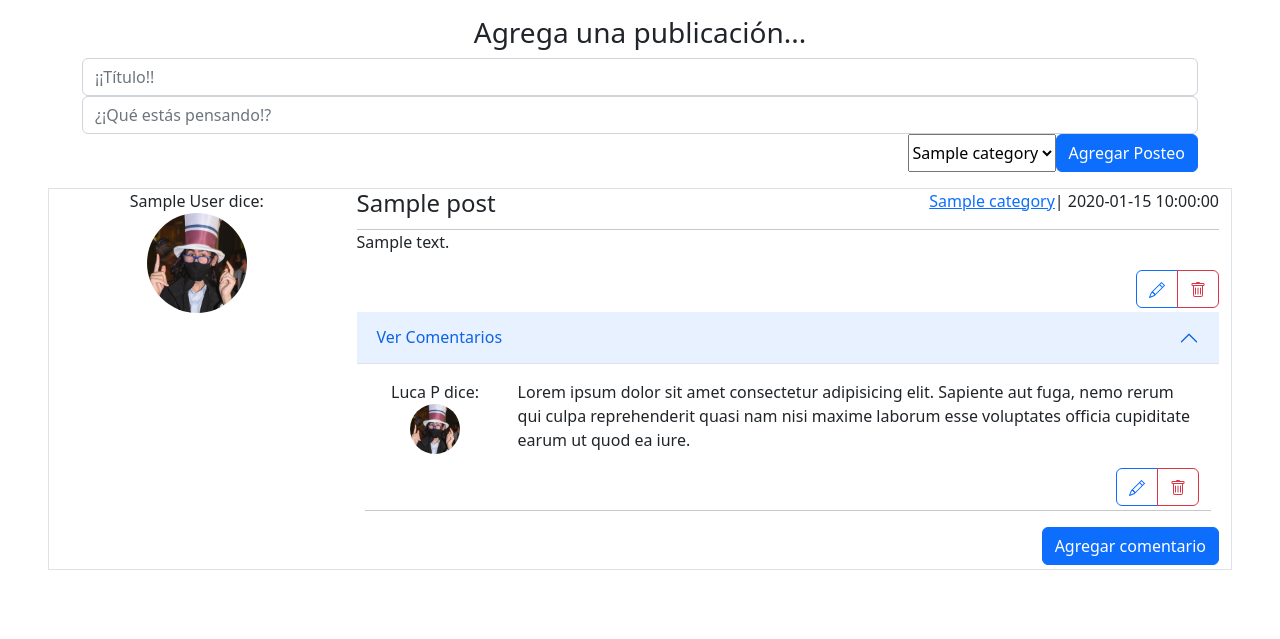
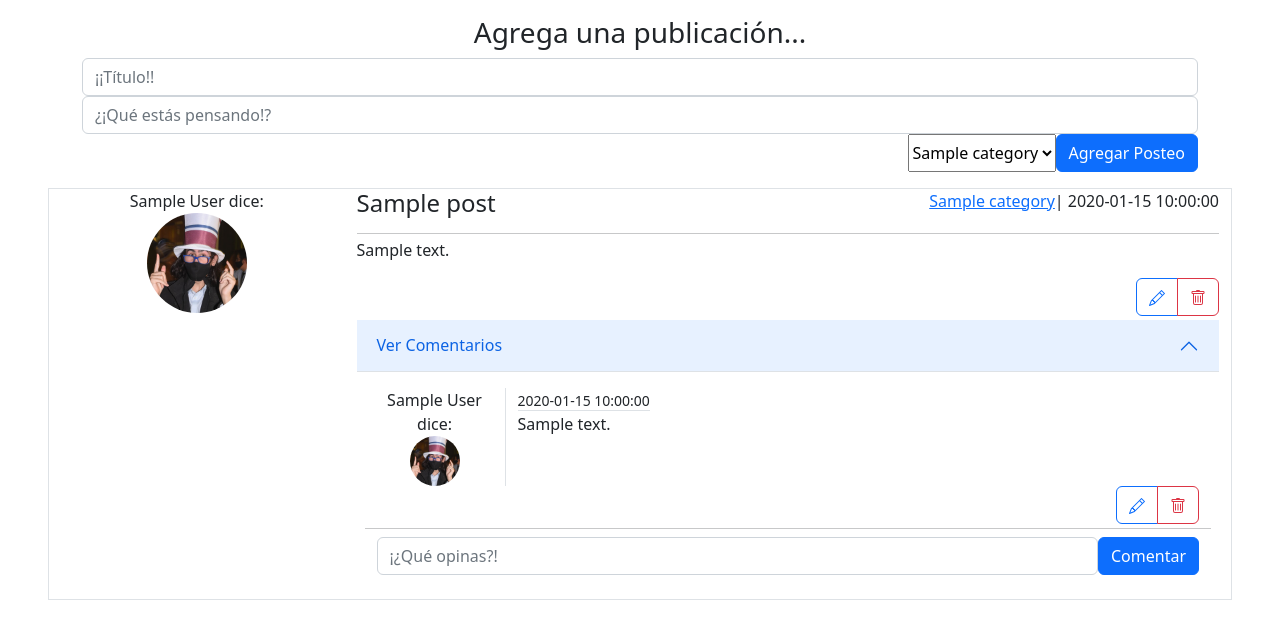
Before and after one commit to FacuLemo/Miniblog-Flask, a Flask app: page / in a window 1280 px wide, after a click on "Ver Comentarios". Shown: the part 56-695 px from the top of the page. Run offline with Flask 3, Linux system fonts and the light colour scheme; tables that the repository leaves empty hold one stand-in row (values such as "Sample post").

Commit message:
new features: add comments, delete both posts and comments; better db

```diff
--- a/app.py
+++ b/app.py
@@ -31,7 +31,7 @@ class User(db.Model):
     password = db.Column(db.String(100), nullable=False)
     active = db.Column(db.Boolean, default=True, nullable=False)
     posts= db.relationship('Post', backref='user')
-    comments= db.relationship('Comment', backref='category')
+    comments= db.relationship('Comment', backref='user')
 
     def __str__(self):
         return f"-User data: {self.nombre}, {self.email}."
@@ -48,6 +48,7 @@ class Post(db.Model):
     user_id = db.Column(db.Integer, ForeignKey("user.id"), nullable=False)
     category_id = db.Column(db.Integer, ForeignKey("category.id"),
                              nullable=True)
+    comments= db.relationship('Comment', backref='post')
 
     def __str__(self):
         return f"-Category: f{self.name}"
@@ -60,6 +61,7 @@ class Comment(db.Model):
                               server_default=func.now())
     time_updated = db.Column(DateTime(timezone=True), onupdate=func.now())
     user_id = db.Column(db.Integer, ForeignKey("user.id"), nullable=False)
+    post_id = db.Column(db.Integer, ForeignKey("post.id"), nullable=False)
 
     def __str__(self):
         return f"-Comment '{self.content}' by {self.user_id}"
@@ -73,6 +75,7 @@ def inject_paises():
 def Index():
     return render_template('index.html',
                            categories=db.session.query(Category).all(),
+                           comments=db.session.query(Comment).all(),
                            )
 
 @app.route("/add_post", methods=['POST'])
@@ -90,12 +93,29 @@ def AddPost():
 
         return redirect(url_for('Index'))
 
-@app.route("/add_comment", methods=['POST'])
-def AddComment():
+@app.route("/add_comment/<post_id>", methods=['POST'])
+def AddComment(post_id):
     if request.method=='POST':
         content = request.form['content']
-        new_comment=Comment(content=content)
+        post = post_id
+        #obtener el user
+        user=1 #TODO
+        new_comment=Comment(content=content, user_id=user, post_id=post)
         db.session.add(new_comment)
         db.session.commit()
 
         return redirect(url_for('Index'))
+
+@app.route("/delete_post/<id>")
+def deletePost(id):
+    post=Post.query.get(id)
+    db.session.delete(post)
+    db.session.commit()
+    return redirect(url_for('Index'))
+
+@app.route("/delete_comment/<id>")
+def deleteComment(id):
+    comm=Comment.query.get(id)
+    db.session.delete(comm)
+    db.session.commit()
+    return redirect(url_for('Index'))
--- a/templates/index.html
+++ b/templates/index.html
@@ -26,7 +26,8 @@
 <div class=" my-1 mx-5 row border">
   <div class="col-12 col-sm-3 text-center">
     <p class="m-0">{{post.user.name}} dice:</p>
-    <img class="container rounded-circle  w-auto" style="height: 100px;" src="../static/img/luca_ico.jpg" alt="foto de perfil">
+    <img class="container rounded-circle  w-auto" style="height: 100px;" src="../static/img/luca_ico.jpg"
+      alt="foto de perfil">
   </div>
   <div class="col-12 col-sm-9">
     <div class="d-flex flex-wrap">
@@ -37,22 +38,27 @@
       <!-- SI EDITADO, MOSTRAR TIMESTAMP -->
 
     </div>
-    <hr class="m-0">
+    <hr class="my-1">
     <p class="">{{post.content}} </p>
     <!-- BTN para el user -->
     <div class="d-flex justify-content-end mb-1">
       <div class="btn-group" role="group" aria-label="Basic example">
-      <button type="button" class="btn btn-outline-primary">
-        <svg xmlns="http://www.w3.org/2000/svg" width="16" height="16" fill="currentColor" class="bi bi-pencil" viewBox="0 0 16 16">
-          <path d="M12.146.146a.5.5 0 0 1 .708 0l3 3a.5.5 0 0 1 0 .708l-10 10a.5.5 0 0 1-.168.11l-5 2a.5.5 0 0 1-.65-.65l2-5a.5.5 0 0 1 .11-.168l10-10zM11.207 2.5 13.5 4.793 14.793 3.5 12.5 1.207 11.207 2.5zm1.586 3L10.5 3.207 4 9.707V10h.5a.5.5 0 0 1 .5.5v.5h.5a.5.5 0 0 1 .5.5v.5h.293l6.5-6.5zm-9.761 5.175-.106.106-1.528 3.821 3.821-1.528.106-.106A.5.5 0 0 1 5 12.5V12h-.5a.5.5 0 0 1-.5-.5V11h-.5a.5.5 0 0 1-.468-.325z"/>
+        <a role="button" href="#" class="btn btn-outline-primary">
+          <svg xmlns="http://www.w3.org/2000/svg" width="16" height="16" fill="currentColor" class="bi bi-pencil"
+            viewBox="0 0 16 16">
+            <path
+              d="M12.146.146a.5.5 0 0 1 .708 0l3 3a.5.5 0 0 1 0 .708l-10 10a.5.5 0 0 1-.168.11l-5 2a.5.5 0 0 1-.65-.65l2-5a.5.5 0 0 1 .11-.168l10-10zM11.207 2.5 13.5 4.793 14.793 3.5 12.5 1.207 11.207 2.5zm1.586 3L10.5 3.207 4 9.707V10h.5a.5.5 0 0 1 .5.5v.5h.5a.5.5 0 0 1 .5.5v.5h.293l6.5-6.5zm-9.761 5.175-.106.106-1.528 3.821 3.821-1.528.106-.106A.5.5 0 0 1 5 12.5V12h-.5a.5.5 0 0 1-.5-.5V11h-.5a.5.5 0 0 1-.468-.325z" />
           </svg>
-      </button>
-      <button type="button" class="btn btn-outline-danger">
-        <svg xmlns="http://www.w3.org/2000/svg" width="16" height="16" fill="currentColor" class="bi bi-trash" viewBox="0 0 16 16">
-          <path d="M5.5 5.5A.5.5 0 0 1 6 6v6a.5.5 0 0 1-1 0V6a.5.5 0 0 1 .5-.5Zm2.5 0a.5.5 0 0 1 .5.5v6a.5.5 0 0 1-1 0V6a.5.5 0 0 1 .5-.5Zm3 .5a.5.5 0 0 0-1 0v6a.5.5 0 0 0 1 0V6Z"/>
-          <path d="M14.5 3a1 1 0 0 1-1 1H13v9a2 2 0 0 1-2 2H5a2 2 0 0 1-2-2V4h-.5a1 1 0 0 1-1-1V2a1 1 0 0 1 1-1H6a1 1 0 0 1 1-1h2a1 1 0 0 1 1 1h3.5a1 1 0 0 1 1 1v1ZM4.118 4 4 4.059V13a1 1 0 0 0 1 1h6a1 1 0 0 0 1-1V4.059L11.882 4H4.118ZM2.5 3h11V2h-11v1Z"/>
+        </a>
+        <a href="/delete_post/{{post.id}}" class="btn btn-outline-danger">
+          <svg xmlns="http://www.w3.org/2000/svg" width="16" height="16" fill="currentColor" class="bi bi-trash"
+            viewBox="0 0 16 16">
+            <path
+              d="M5.5 5.5A.5.5 0 0 1 6 6v6a.5.5 0 0 1-1 0V6a.5.5 0 0 1 .5-.5Zm2.5 0a.5.5 0 0 1 .5.5v6a.5.5 0 0 1-1 0V6a.5.5 0 0 1 .5-.5Zm3 .5a.5.5 0 0 0-1 0v6a.5.5 0 0 0 1 0V6Z" />
+            <path
+              d="M14.5 3a1 1 0 0 1-1 1H13v9a2 2 0 0 1-2 2H5a2 2 0 0 1-2-2V4h-.5a1 1 0 0 1-1-1V2a1 1 0 0 1 1-1H6a1 1 0 0 1 1-1h2a1 1 0 0 1 1 1h3.5a1 1 0 0 1 1 1v1ZM4.118 4 4 4.059V13a1 1 0 0 0 1 1h6a1 1 0 0 0 1-1V4.059L11.882 4H4.118ZM2.5 3h11V2h-11v1Z" />
           </svg>
-      </button>
+        </a>
       </div>
     </div>
 
@@ -61,40 +67,59 @@
     <div class="accordion accordion-flush" id="accordionFlushExample">
       <div class="accordion-item">
         <h2 class="accordion-header" id="flush-headingOne">
-          <button class="accordion-button collapsed" type="button" data-bs-toggle="collapse" data-bs-target="#collapse{{post.id}}" aria-expanded="false" aria-controls="collapse{{post.id}}">
+          <button class="accordion-button collapsed" type="button" data-bs-toggle="collapse"
+            data-bs-target="#collapse{{post.id}}" aria-expanded="false" aria-controls="collapse{{post.id}}">
             Ver Comentarios
           </button>
         </h2>
-        <div id="collapse{{post.id}}" class="accordion-collapse collapse" aria-labelledby="flush-headingOne" data-bs-parent="#accordionFlushExample">
+        <div id="collapse{{post.id}}" class="accordion-collapse collapse" aria-labelledby="flush-headingOne"
+          data-bs-parent="#accordionFlushExample">
           <div class="accordion-body row">
-            <div class="col-12 col-sm-2 text-center">
-              <p class="m-0">Luca P dice:</p>
-              <img class="container rounded-circle  w-auto" style="height: 50px;" src="../static/img/luca_ico.jpg" alt="foto de perfil">
+            {%for comment in comments%}
+            {% if comment.post.id == post.id %}
+
+            <div class="col-12 col-sm-2 text-center border-end">
+              <p class="m-0">{{comment.user.name}} dice:</p>
+              <img class="rounded-circle mx-3 w-auto" style="height: 50px;" src="../static/img/luca_ico.jpg"
+                alt="foto de perfil">
             </div>
-            <p class="col-12 col-sm-10">Lorem ipsum dolor sit amet consectetur adipisicing elit. Sapiente aut fuga, nemo rerum qui culpa reprehenderit quasi nam nisi maxime laborum esse voluptates officia cupiditate earum ut quod ea iure.</p>
+            <div class="col-12 col-sm-10">
+            <small class="border-bottom">{{comment.time_created}}</small>
+            <p class="col-12 col-sm-10">{{comment.content}}</p>
+            </div>
             <!-- editar admin -->
             <div class="d-flex justify-content-end mb-1">
               <div class="btn-group" role="group" aria-label="Basic example">
                 <button type="button" class="btn btn-outline-primary">
-                  <svg xmlns="http://www.w3.org/2000/svg" width="16" height="16" fill="currentColor" class="bi bi-pencil" viewBox="0 0 16 16">
-                    <path d="M12.146.146a.5.5 0 0 1 .708 0l3 3a.5.5 0 0 1 0 .708l-10 10a.5.5 0 0 1-.168.11l-5 2a.5.5 0 0 1-.65-.65l2-5a.5.5 0 0 1 .11-.168l10-10zM11.207 2.5 13.5 4.793 14.793 3.5 12.5 1.207 11.207 2.5zm1.586 3L10.5 3.207 4 9.707V10h.5a.5.5 0 0 1 .5.5v.5h.5a.5.5 0 0 1 .5.5v.5h.293l6.5-6.5zm-9.761 5.175-.106.106-1.528 3.821 3.821-1.528.106-.106A.5.5 0 0 1 5 12.5V12h-.5a.5.5 0 0 1-.5-.5V11h-.5a.5.5 0 0 1-.468-.325z"/>
+                  <svg xmlns="http://www.w3.org/2000/svg" width="16" height="16" fill="currentColor"
+                    class="bi bi-pencil" viewBox="0 0 16 16">
+                    <path
+                      d="M12.146.146a.5.5 0 0 1 .708 0l3 3a.5.5 0 0 1 0 .708l-10 10a.5.5 0 0 1-.168.11l-5 2a.5.5 0 0 1-.65-.65l2-5a.5.5 0 0 1 .11-.168l10-10zM11.207 2.5 13.5 4.793 14.793 3.5 12.5 1.207 11.207 2.5zm1.586 3L10.5 3.207 4 9.707V10h.5a.5.5 0 0 1 .5.5v.5h.5a.5.5 0 0 1 .5.5v.5h.293l6.5-6.5zm-9.761 5.175-.106.106-1.528 3.821 3.821-1.528.106-.106A.5.5 0 0 1 5 12.5V12h-.5a.5.5 0 0 1-.5-.5V11h-.5a.5.5 0 0 1-.468-.325z" />
                   </svg>
                 </button>
-                <button type="button" class="btn btn-outline-danger">
-                  <svg xmlns="http://www.w3.org/2000/svg" width="16" height="16" fill="currentColor" class="bi bi-trash" viewBox="0 0 16 16">
-                    <path d="M5.5 5.5A.5.5 0 0 1 6 6v6a.5.5 0 0 1-1 0V6a.5.5 0 0 1 .5-.5Zm2.5 0a.5.5 0 0 1 .5.5v6a.5.5 0 0 1-1 0V6a.5.5 0 0 1 .5-.5Zm3 .5a.5.5 0 0 0-1 0v6a.5.5 0 0 0 1 0V6Z"/>
-                    <path d="M14.5 3a1 1 0 0 1-1 1H13v9a2 2 0 0 1-2 2H5a2 2 0 0 1-2-2V4h-.5a1 1 0 0 1-1-1V2a1 1 0 0 1 1-1H6a1 1 0 0 1 1-1h2a1 1 0 0 1 1 1h3.5a1 1 0 0 1 1 1v1ZM4.118 4 4 4.059V13a1 1 0 0 0 1 1h6a1 1 0 0 0 1-1V4.059L11.882 4H4.118ZM2.5 3h11V2h-11v1Z"/>
+                <a href="/delete_comment/{{comment.id}}" class="btn btn-outline-danger">
+                  <svg xmlns="http://www.w3.org/2000/svg" width="16" height="16" fill="currentColor" class="bi bi-trash"
+                    viewBox="0 0 16 16">
+                    <path
+                      d="M5.5 5.5A.5.5 0 0 1 6 6v6a.5.5 0 0 1-1 0V6a.5.5 0 0 1 .5-.5Zm2.5 0a.5.5 0 0 1 .5.5v6a.5.5 0 0 1-1 0V6a.5.5 0 0 1 .5-.5Zm3 .5a.5.5 0 0 0-1 0v6a.5.5 0 0 0 1 0V6Z" />
+                    <path
+                      d="M14.5 3a1 1 0 0 1-1 1H13v9a2 2 0 0 1-2 2H5a2 2 0 0 1-2-2V4h-.5a1 1 0 0 1-1-1V2a1 1 0 0 1 1-1H6a1 1 0 0 1 1-1h2a1 1 0 0 1 1 1h3.5a1 1 0 0 1 1 1v1ZM4.118 4 4 4.059V13a1 1 0 0 0 1 1h6a1 1 0 0 0 1-1V4.059L11.882 4H4.118ZM2.5 3h11V2h-11v1Z" />
                   </svg>
-                </button>
+                </a>
               </div>
             </div>
+            <hr class="m-0">
+            {% endif %}
 
-            <hr class="m-0">
+            {%endfor%}
+            <form action="/add_comment/{{post.id}}" method="post" class="my-2 d-flex ">
+              <label for="content"></label>
+              <input class="form-control" type="text" name="content" id="" placeholder="¡¿Qué opinas?!">
+              <button class="btn btn-primary" type="sumbit"> Comentar</button>
+            </form>
           </div>
           <!-- Termina Comentarios -->
-          <div class="d-flex justify-content-end mb-1">
-             <a class="btn btn-primary ms-auto" href="#" role="button"> Agregar comentario</a>
-          </div>
+
 
         </div>
       </div>
```
Lines whose indentation alone changed are shown as unchanged.
